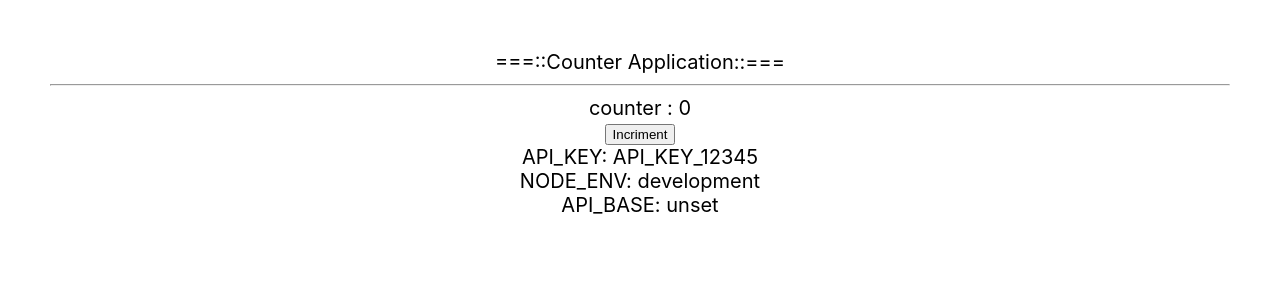
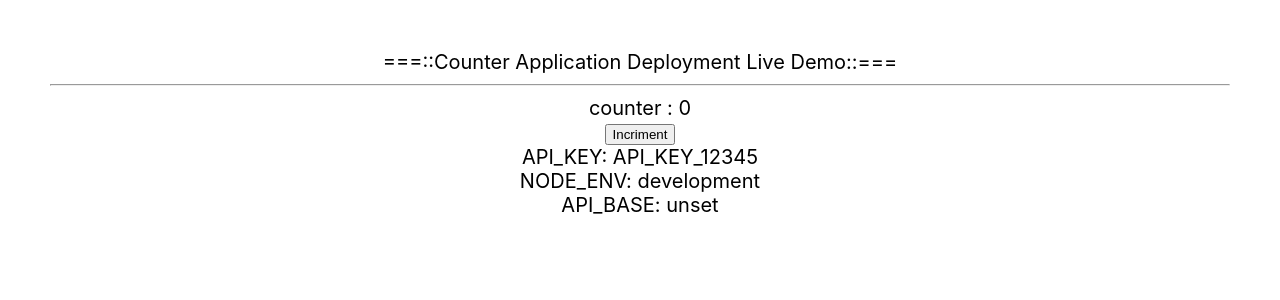
Before and after one commit to nasangam/react-counter, a React (Create React App) app: page / in a window 1280 px wide. Shown: the top 300 px of the page. Built offline with nearby package versions, Linux system fonts and the light colour scheme; no server answers.

Commit message:
Update App.js

```diff
--- a/src/App.js
+++ b/src/App.js
@@ -6,7 +6,7 @@ function App() {
     const [counter, setCounter] = useState(0);
   return (
     <div className="App" style={{margin:"50px", fontSize: "20px"}}>
-       <div> ===::Counter Application::===</div><hr/>
+       <div> ===::Counter Application Deployment Live Demo::===</div><hr/>
         <div>counter : {counter} </div>
       <div><button onClick={()=>setCounter(counter+1)}>Incriment</button></div>
       <div>API_KEY: {process.env.REACT_APP_MY_API_KEY}</div>
```
